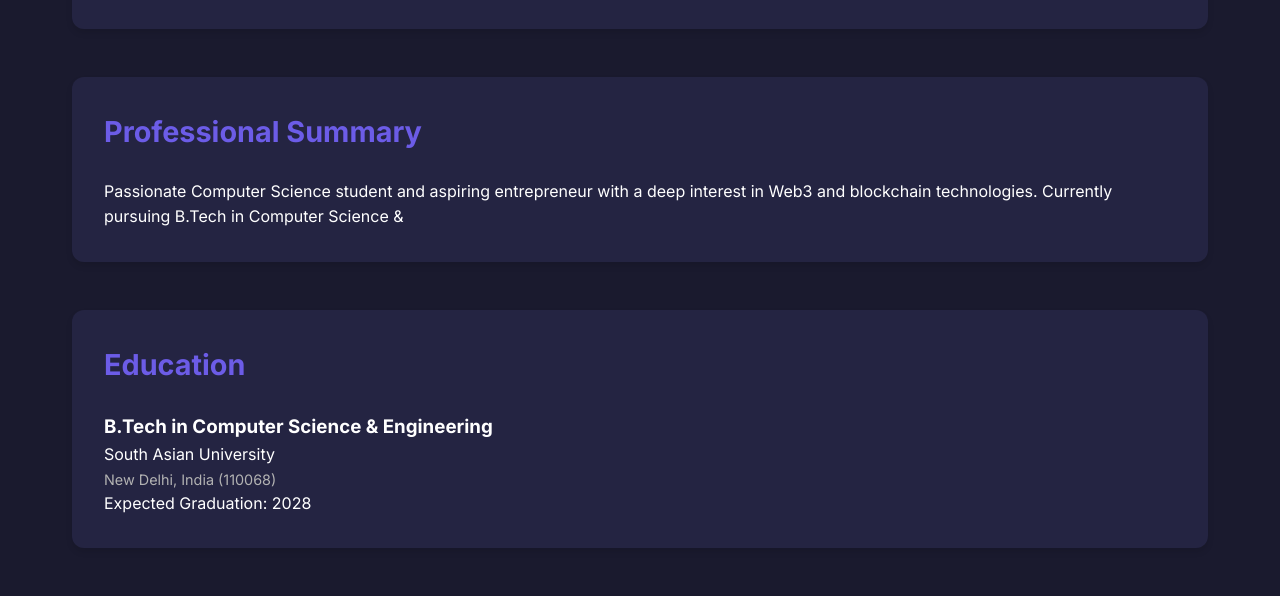
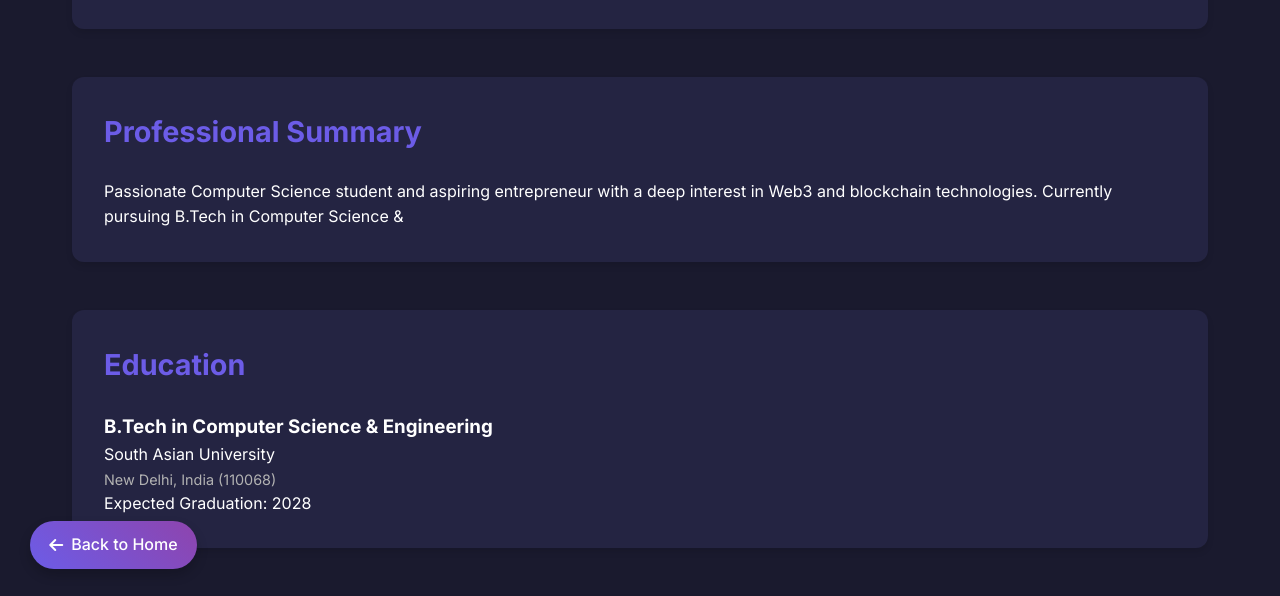
Before and after one commit to realamar/final, a website: page index1.html in a window 1280 px wide. Shown: the part 201-797 px from the top of the page. Drawn offline with Linux system fonts and the light colour scheme.

Commit message:
Updbutton.html

```diff
--- a/index1.html
+++ b/index1.html
@@ -134,7 +134,16 @@ Ready to elevate your customer relationship management? Sign up for Leaptics tod
             </div>
             <p class="copyright">© 2024 Amar Kumar. All rights reserved.</p>
         </footer>
+
+    </main>
     </div>
     <script src="script3.js"></script>
+    <!-- Back to Home Button -->
+<!-- Back to Home Button -->
+<a href="index.html" class="back-home-btn">
+    <i class="fas fa-arrow-left"></i> Back to Home
+</a>
+
+
 </body>
 </html>
```
